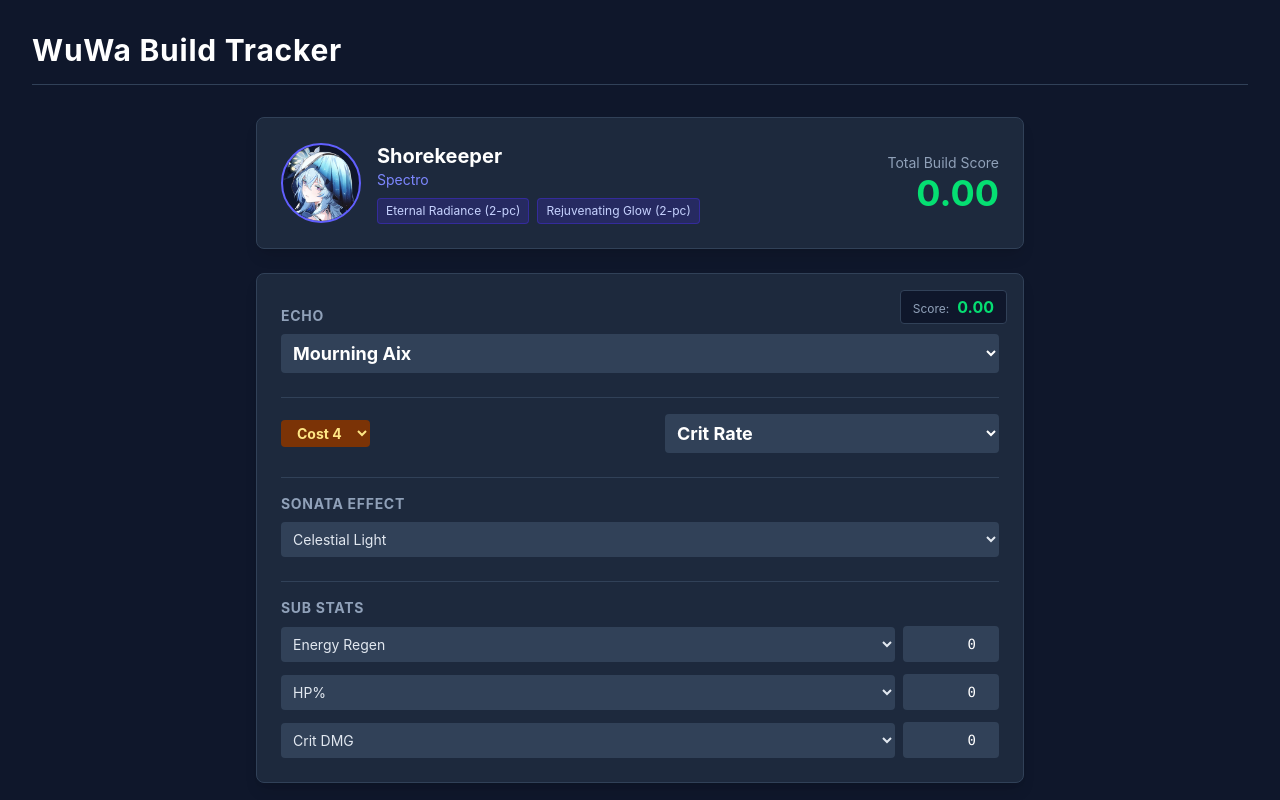
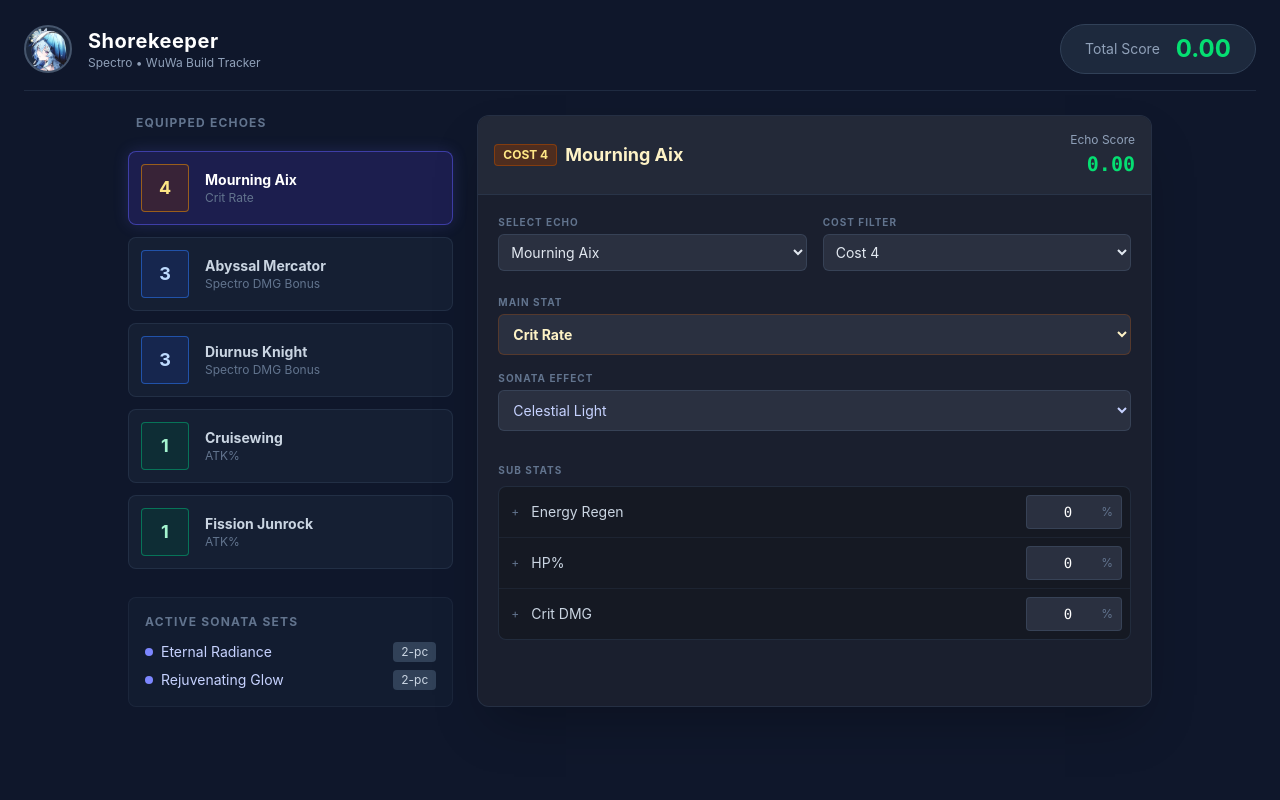
Before and after one commit to briansager/SolarisNexus, a React (Vite) app: page / in a window 1280 px wide. Shown: the top 800 px of the page. Built offline with nearby package versions, Linux system fonts and the light colour scheme.

Commit message:
Update UI

```diff
--- a/src/App.tsx
+++ b/src/App.tsx
@@ -8,30 +8,16 @@ import EchoCard from './components/EchoCard';
 
 // Initial 5-Echo setup (4-3-3-1-1)
 const initialEchoes: Echo[] = [
-  {
-    echoId: 'mourning-aix', cost: 4, setId: 'celestial-light', mainStat: 'Crit Rate',
-    subStats: [{ type: 'Energy Regen', value: 0 }, { type: 'HP%', value: 0 }, { type: 'Crit DMG', value: 0 }]
-  },
-  {
-    echoId: 'abyssal-mercator', cost: 3, setId: 'eternal-radiance', mainStat: 'Spectro DMG Bonus',
-    subStats: [{ type: 'Energy Regen', value: 0 }, { type: 'HP%', value: 0 }, { type: 'Crit DMG', value: 0 }]
-  },
-  {
-    echoId: 'diurnus-knight', cost: 3, setId: 'eternal-radiance', mainStat: 'Spectro DMG Bonus',
-    subStats: [{ type: 'Energy Regen', value: 0 }, { type: 'HP%', value: 0 }, { type: 'Crit DMG', value: 0 }]
-  },
-  {
-    echoId: 'cruisewing', cost: 1, setId: 'rejuvenating-glow', mainStat: 'ATK%',
-    subStats: [{ type: 'Energy Regen', value: 0 }, { type: 'HP%', value: 0 }, { type: 'Crit DMG', value: 0 }]
-  },
-  {
-    echoId: 'fission-junrock', cost: 1, setId: 'rejuvenating-glow', mainStat: 'ATK%',
-    subStats: [{ type: 'Energy Regen', value: 0 }, { type: 'HP%', value: 0 }, { type: 'Crit DMG', value: 0 }]
-  }
+  { echoId: 'mourning-aix', cost: 4, setId: 'celestial-light', mainStat: 'Crit Rate', subStats: [{ type: 'Energy Regen', value: 0 }, { type: 'HP%', value: 0 }, { type: 'Crit DMG', value: 0 }] },
+  { echoId: 'abyssal-mercator', cost: 3, setId: 'eternal-radiance', mainStat: 'Spectro DMG Bonus', subStats: [{ type: 'Energy Regen', value: 0 }, { type: 'HP%', value: 0 }, { type: 'Crit DMG', value: 0 }] },
+  { echoId: 'diurnus-knight', cost: 3, setId: 'eternal-radiance', mainStat: 'Spectro DMG Bonus', subStats: [{ type: 'Energy Regen', value: 0 }, { type: 'HP%', value: 0 }, { type: 'Crit DMG', value: 0 }] },
+  { echoId: 'cruisewing', cost: 1, setId: 'rejuvenating-glow', mainStat: 'ATK%', subStats: [{ type: 'Energy Regen', value: 0 }, { type: 'HP%', value: 0 }, { type: 'Crit DMG', value: 0 }] },
+  { echoId: 'fission-junrock', cost: 1, setId: 'rejuvenating-glow', mainStat: 'ATK%', subStats: [{ type: 'Energy Regen', value: 0 }, { type: 'HP%', value: 0 }, { type: 'Crit DMG', value: 0 }] }
 ];
 
 function App() {
   const [echoes, setEchoes] = useState<Echo[]>(initialEchoes);
+  const [selectedIndex, setSelectedIndex] = useState<number>(0);
 
   const shorekeeper = charactersData[0];
   const totalScore = calculateBuildScore(echoes, shorekeeper.weights);
@@ -44,57 +30,89 @@ function App() {
   };
 
   return (
-    <div className="min-h-screen bg-slate-900 text-slate-200 p-4 md:p-8 font-sans">
-      <header className="mb-6 md:mb-8 border-b border-slate-700 pb-4">
-        <h1 className="text-2xl md:text-3xl font-bold text-white tracking-wide">WuWa Build Tracker</h1>
+    <div className="min-h-screen bg-slate-900 text-slate-200 p-4 md:p-6 font-sans selection:bg-indigo-500/30">
+
+      {/* Top Header */}
+      <header className="mb-6 flex flex-col md:flex-row justify-between items-center border-b border-slate-700/50 pb-4">
+        <div className="flex items-center gap-4">
+          <img src={shorekeeperIcon} alt="Shorekeeper" className="w-12 h-12 object-cover rounded-full border-2 border-slate-600 bg-slate-800" />
+          <div>
+            <h1 className="text-xl font-bold text-white tracking-wide">{shorekeeper.name}</h1>
+            <p className="text-xs text-slate-400">{shorekeeper.element} • WuWa Build Tracker</p>
+          </div>
+        </div>
+
+        <div className="mt-4 md:mt-0 bg-slate-800 px-6 py-2 rounded-full border border-slate-700 flex items-center gap-4">
+          <span className="text-sm text-slate-400">Total Score</span>
+          <span className="text-2xl font-bold text-green-400">{totalScore.toFixed(2)}</span>
+        </div>
       </header>
 
-      <main className="max-w-3xl mx-auto space-y-6">
+      {/* Main Layout Grid */}
+      <main className="max-w-5xl mx-auto grid grid-cols-1 lg:grid-cols-12 gap-6">
 
-        {/* Character Info Header */}
-        <div className="bg-slate-800 p-4 md:p-6 rounded-lg border border-slate-700 flex flex-col md:flex-row justify-between items-start md:items-center gap-4 shadow-lg sticky top-4 z-10">
-          <div className="flex items-center gap-4">
-            <img
-              src={shorekeeperIcon}
-              alt="Shorekeeper"
-              className="w-16 h-16 md:w-20 md:h-20 object-cover rounded-full border-2 border-indigo-500 bg-slate-900"
-            />
-            <div>
-              <h2 className="text-lg md:text-xl font-bold text-white">{shorekeeper.name}</h2>
-              <p className="text-sm text-indigo-400">{shorekeeper.element}</p>
+        {/* Left Sidebar - Echo Slots */}
+        <div className="lg:col-span-4 flex flex-col gap-3">
+          <h2 className="text-xs font-bold text-slate-500 uppercase tracking-widest mb-2 px-2">Equipped Echoes</h2>
 
-              {/* Active Sonata Sets */}
-              <div className="flex gap-2 mt-2 flex-wrap">
+          {echoes.map((echo, index) => {
+            const echoData = require('./echoData').echoDatabase.find((e: any) => e.id === echo.echoId);
+            const isSelected = selectedIndex === index;
+            return (
+              <button
+                key={index}
+                onClick={() => setSelectedIndex(index)}
+                className={`flex items-center gap-4 p-3 rounded-lg border transition-all text-left
+                  ${isSelected
+                    ? 'bg-indigo-900/40 border-indigo-500/50 shadow-[0_0_15px_rgba(99,102,241,0.2)]'
+                    : 'bg-slate-800/50 border-slate-700/50 hover:bg-slate-800'
+                  }`}
+              >
+                <div className={`w-12 h-12 rounded flex items-center justify-center font-bold text-lg border
+                  ${echo.cost === 4 ? 'bg-amber-900/30 border-amber-500/50 text-amber-200' :
+                    echo.cost === 3 ? 'bg-blue-900/30 border-blue-500/50 text-blue-200' :
+                    'bg-emerald-900/30 border-emerald-500/50 text-emerald-200'}`}
+                >
+                  {echo.cost}
+                </div>
+                <div className="flex-1 overflow-hidden">
+                  <p className={`text-sm font-bold truncate ${isSelected ? 'text-white' : 'text-slate-300'}`}>
+                    {echoData?.name || 'Unknown Echo'}
+                  </p>
+                  <p className="text-xs text-slate-500 truncate">{echo.mainStat}</p>
+                </div>
+              </button>
+            );
+          })}
+
+          {/* Active Sets Panel */}
+          <div className="mt-4 p-4 rounded-lg bg-slate-800/30 border border-slate-700/30">
+            <h3 className="text-xs font-bold text-slate-500 uppercase tracking-widest mb-3">Active Sonata Sets</h3>
+            <div className="flex flex-col gap-2">
               {activeSets.map(set => {
                 const setData = sonataData.find(s => s.id === set.setId);
                 return (
-                    <span key={set.setId} className="text-xs bg-indigo-900/50 text-indigo-200 px-2 py-1 rounded border border-indigo-700/50">
-                      {setData?.name || set.setId} ({set.pieces}-pc)
-                    </span>
+                  <div key={set.setId} className="flex items-center gap-2">
+                    <span className="w-2 h-2 rounded-full bg-indigo-400"></span>
+                    <span className="text-sm text-indigo-200">{setData?.name || set.setId}</span>
+                    <span className="text-xs bg-slate-700 text-slate-300 px-2 py-0.5 rounded ml-auto">{set.pieces}-pc</span>
+                  </div>
                 );
               })}
               {activeSets.length === 0 && (
-                  <span className="text-xs text-slate-500 italic">No active set bonuses (needs 2+ pieces)</span>
+                <span className="text-xs text-slate-500 italic">No active set bonuses</span>
               )}
             </div>
           </div>
         </div>
-          <div className="md:text-right w-full md:w-auto bg-slate-900/50 p-3 rounded-lg md:bg-transparent md:p-0">
-            <p className="text-xs md:text-sm text-slate-400">Total Build Score</p>
-            <p className="text-3xl md:text-4xl font-bold text-green-400">{totalScore.toFixed(2)}</p>
-          </div>
-        </div>
 
-        {/* Render the 5 Echoes */}
-        <div className="space-y-6 pb-12">
-          {echoes.map((echo, index) => (
+        {/* Right Detail Panel - EchoCard */}
+        <div className="lg:col-span-8">
           <EchoCard
-              key={index}
-              echo={echo}
-              index={index}
+            echo={echoes[selectedIndex]}
+            index={selectedIndex}
             onChange={handleEchoChange}
           />
-          ))}
         </div>
       </main>
     </div>
--- a/src/components/EchoCard.tsx
+++ b/src/components/EchoCard.tsx
@@ -28,22 +28,13 @@ export default function EchoCard({ echo, index, onChange }: EchoCardProps) {
   const handleCostChange = (newCost: 1 | 3 | 4) => {
     const firstEchoOfCost = echoDatabase.find(e => e.cost === newCost);
     if (firstEchoOfCost) {
-      onChange(index, {
-        ...echo,
-        cost: newCost,
-        echoId: firstEchoOfCost.id,
-        setId: firstEchoOfCost.sonataSets[0] || ''
-      });
+      onChange(index, { ...echo, cost: newCost, echoId: firstEchoOfCost.id, setId: firstEchoOfCost.sonataSets[0] || '' });
     }
   };
 
   const handleEchoChange = (newEchoId: string) => {
     const newEchoData = echoDatabase.find(e => e.id === newEchoId);
-    onChange(index, {
-      ...echo,
-      echoId: newEchoId,
-      setId: newEchoData?.sonataSets[0] || ''
-    });
+    onChange(index, { ...echo, echoId: newEchoId, setId: newEchoData?.sonataSets[0] || '' });
   };
 
   const handleMainStatChange = (newStat: StatType) => {
@@ -57,91 +48,108 @@ export default function EchoCard({ echo, index, onChange }: EchoCardProps) {
   };
 
   return (
-    <div className="bg-slate-800 p-4 md:p-6 rounded-lg border border-slate-700 shadow-lg space-y-4 md:space-y-6 relative">
+    <div className="bg-[#1a1f2e] rounded-xl border border-slate-700/50 shadow-2xl overflow-hidden flex flex-col h-full">
 
-      {/* Score Badge */}
-      <div className="absolute top-4 right-4 bg-slate-900 px-3 py-1 rounded border border-slate-700">
-        <span className="text-xs text-slate-400 mr-2">Score:</span>
-        <span className="font-bold text-green-400">{currentScore.toFixed(2)}</span>
+      {/* Header Section (Gold accents) */}
+      <div className="bg-[#232938] p-4 border-b border-slate-700/50 flex justify-between items-center">
+        <div>
+          <h2 className="text-lg font-bold text-amber-100 flex items-center gap-2">
+            <span className="bg-amber-900/50 text-amber-200 px-2 py-0.5 rounded text-xs border border-amber-700/50">
+              COST {echo.cost}
+            </span>
+            {selectedEchoData?.name}
+          </h2>
+        </div>
+        <div className="text-right">
+          <p className="text-xs text-slate-400 mb-0.5">Echo Score</p>
+          <p className="text-xl font-bold text-green-400 font-mono">{currentScore.toFixed(2)}</p>
+        </div>
       </div>
 
-      {/* Echo Selection */}
-      <div className="pt-2">
-        <label className="text-xs md:text-sm text-slate-400 font-bold uppercase tracking-wider block mb-2">Echo</label>
+      <div className="p-5 flex-1 flex flex-col gap-6">
+
+        {/* Top Controls (Selectors) */}
+        <div className="grid grid-cols-1 sm:grid-cols-2 gap-4">
+          <div>
+            <label className="text-[10px] text-slate-500 font-bold uppercase tracking-widest block mb-1">Select Echo</label>
             <select
               value={echo.echoId}
               onChange={(e) => handleEchoChange(e.target.value)}
-          className="w-full bg-slate-700 text-white font-bold text-base md:text-lg rounded p-2 outline-none focus:ring-2 focus:ring-indigo-500 cursor-pointer"
+              className="w-full bg-[#2a3040] text-sm text-slate-200 rounded-md p-2 border border-slate-600/50 outline-none focus:border-indigo-400"
             >
-          {availableEchoes.map(e => (
-            <option key={e.id} value={e.id}>{e.name}</option>
-          ))}
+              {availableEchoes.map(e => <option key={e.id} value={e.id}>{e.name}</option>)}
             </select>
           </div>
-
-      {/* Cost & Main Stat Row */}
-      <div className="flex flex-col sm:flex-row justify-between items-start sm:items-center gap-3 sm:gap-0 pt-4 border-t border-slate-700">
+          <div>
+            <label className="text-[10px] text-slate-500 font-bold uppercase tracking-widest block mb-1">Cost Filter</label>
             <select
               value={echo.cost}
               onChange={(e) => handleCostChange(Number(e.target.value) as 1 | 3 | 4)}
-          className="bg-amber-900 text-amber-200 px-3 py-1 rounded text-sm font-bold outline-none cursor-pointer focus:ring-2 focus:ring-amber-500"
+              className="w-full bg-[#2a3040] text-sm text-slate-200 rounded-md p-2 border border-slate-600/50 outline-none focus:border-indigo-400"
             >
               <option value={1}>Cost 1</option>
               <option value={3}>Cost 3</option>
               <option value={4}>Cost 4</option>
             </select>
+          </div>
+        </div>
 
+        {/* Main Stat & Set Selection */}
+        <div className="space-y-4">
+          <div>
+            <label className="text-[10px] text-slate-500 font-bold uppercase tracking-widest block mb-1">Main Stat</label>
             <select
               value={echo.mainStat}
               onChange={(e) => handleMainStatChange(e.target.value as StatType)}
-          className="w-full sm:w-auto bg-slate-700 text-white font-bold text-base md:text-lg rounded p-2 outline-none focus:ring-2 focus:ring-indigo-500 cursor-pointer"
+              className="w-full bg-[#2a3040] text-amber-100 font-bold text-sm rounded-md p-2.5 border border-amber-700/30 outline-none focus:border-amber-500"
             >
-          {ALL_STATS.map(stat => (
-            <option key={stat} value={stat}>{stat}</option>
-          ))}
+              {ALL_STATS.map(stat => <option key={stat} value={stat}>{stat}</option>)}
             </select>
           </div>
 
-      {/* Set Selection */}
-      <div className="pt-4 border-t border-slate-700">
-        <label className="text-xs md:text-sm text-slate-400 font-bold uppercase tracking-wider block mb-2">Sonata Effect</label>
+          <div>
+            <label className="text-[10px] text-slate-500 font-bold uppercase tracking-widest block mb-1">Sonata Effect</label>
             <select
               value={echo.setId}
               onChange={(e) => onChange(index, { ...echo, setId: e.target.value })}
-          className="w-full bg-slate-700 text-sm p-2 rounded outline-none focus:ring-2 focus:ring-indigo-500 cursor-pointer text-slate-200"
+              className="w-full bg-[#2a3040] text-sm text-indigo-200 rounded-md p-2.5 border border-slate-600/50 outline-none focus:border-indigo-400"
             >
-          {validSonataSets.map(set => (
-            <option key={set.id} value={set.id}>{set.name}</option>
-          ))}
+              {validSonataSets.map(set => <option key={set.id} value={set.id}>{set.name}</option>)}
             </select>
           </div>
+        </div>
 
-      {/* Sub Stats List */}
-      <div className="space-y-3 pt-4 border-t border-slate-700">
-        <p className="text-xs md:text-sm text-slate-400 font-bold uppercase tracking-wider mb-2">Sub Stats</p>
-
+        {/* Substats List */}
+        <div className="mt-2">
+          <label className="text-[10px] text-slate-500 font-bold uppercase tracking-widest block mb-2">Sub Stats</label>
+          <div className="bg-[#151923] rounded-lg border border-slate-700/50 divide-y divide-slate-700/30">
             {echo.subStats.map((stat, i) => (
-          <div key={i} className="flex flex-col sm:flex-row gap-2 items-start sm:items-center">
+              <div key={i} className="flex items-center gap-2 p-2 hover:bg-[#1f2433] transition-colors">
+                <span className="text-slate-500 text-xs w-4 text-center">+</span>
                 <select
                   value={stat.type}
                   onChange={(e) => handleSubStatChange(i, 'type', e.target.value)}
-              className="w-full sm:flex-1 bg-slate-700 text-sm p-2 rounded outline-none focus:ring-2 focus:ring-indigo-500 cursor-pointer text-slate-200"
+                  className="flex-1 bg-transparent text-sm text-slate-300 outline-none cursor-pointer appearance-none"
                 >
-              {ALL_STATS.map(s => (
-                <option key={s} value={s}>{s}</option>
-              ))}
+                  {ALL_STATS.map(s => <option key={s} value={s} className="bg-[#1a1f2e]">{s}</option>)}
                 </select>
 
+                <div className="flex items-center bg-[#2a3040] rounded border border-slate-600/50 focus-within:border-indigo-400 w-24">
                   <input
                     type="number"
                     step="0.1"
                     value={stat.value}
                     onChange={(e) => handleSubStatChange(i, 'value', parseFloat(e.target.value) || 0)}
-              className="w-full sm:w-24 bg-slate-700 text-sm p-2 rounded outline-none focus:ring-2 focus:ring-indigo-500 text-white font-mono sm:text-right"
+                    className="w-full bg-transparent text-sm p-1.5 text-right font-mono text-white outline-none"
                   />
+                  <span className="text-slate-500 text-xs px-2">%</span>
+                </div>
               </div>
             ))}
           </div>
         </div>
+
+      </div>
+    </div>
   );
 }
```
Lines whose indentation alone changed are shown as unchanged.
